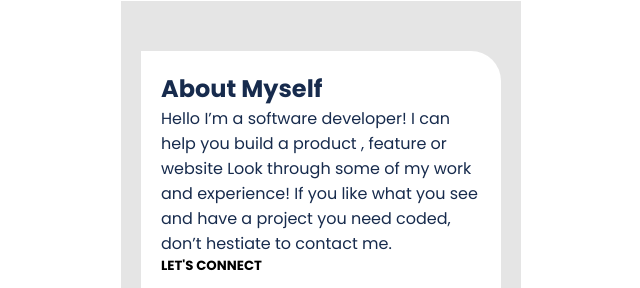
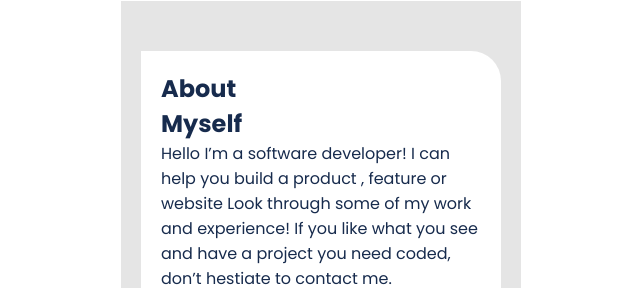
Before and after one commit to naji-97/naji-portfolio, a website: page index.html in a window 1280 px wide. Shown: the part 3162-3450 px from the top of the page, without its empty margins (319-959 px from the left). Drawn offline with Linux system fonts and the light colour scheme.

Commit message:
Edit some optional changes

```diff
--- a/index.html
+++ b/index.html
@@ -119,7 +119,7 @@
  </section>
  <section class="about">
   <div class="content">
-  <h2>About Myself</h2>
+  <h2>About <br> Myself</h2>
   <p class="description">
    Hello I’m a software developer! I can help you build a product , feature or website Look through some of my work and experience! If you like what you see and have a project you need coded, don’t hestiate to contact me.
   </p>
--- a/style.css
+++ b/style.css
@@ -105,6 +105,15 @@ ul.links {
   display: grid;
   grid-template-columns: 1fr;
   grid-template-rows: 1fr;
+}
+
+.content h5 {
+  font-style: normal;
+  font-weight: 500;
+  font-size: 16px;
+  line-height: 24px;
+  padding-top: 10px;
+  color: #7f8cff;
 }
 
 .project {
```
